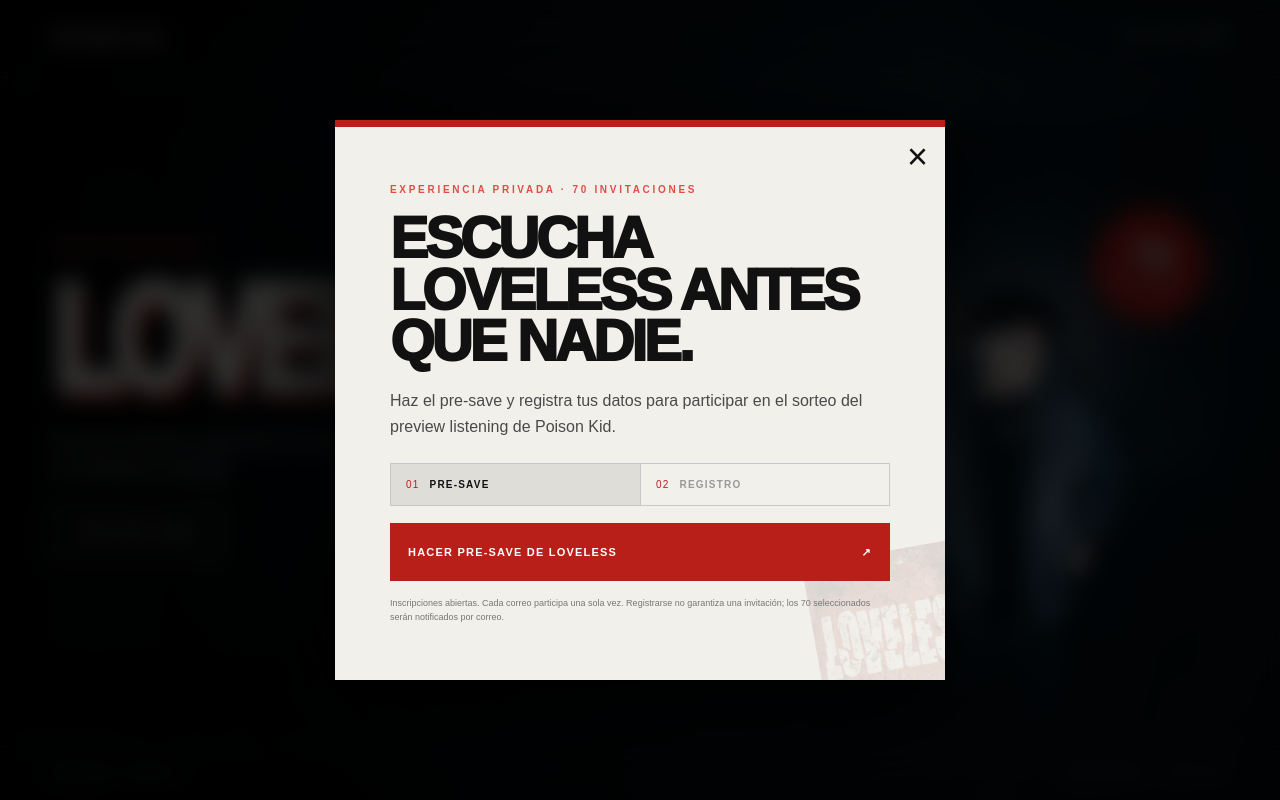
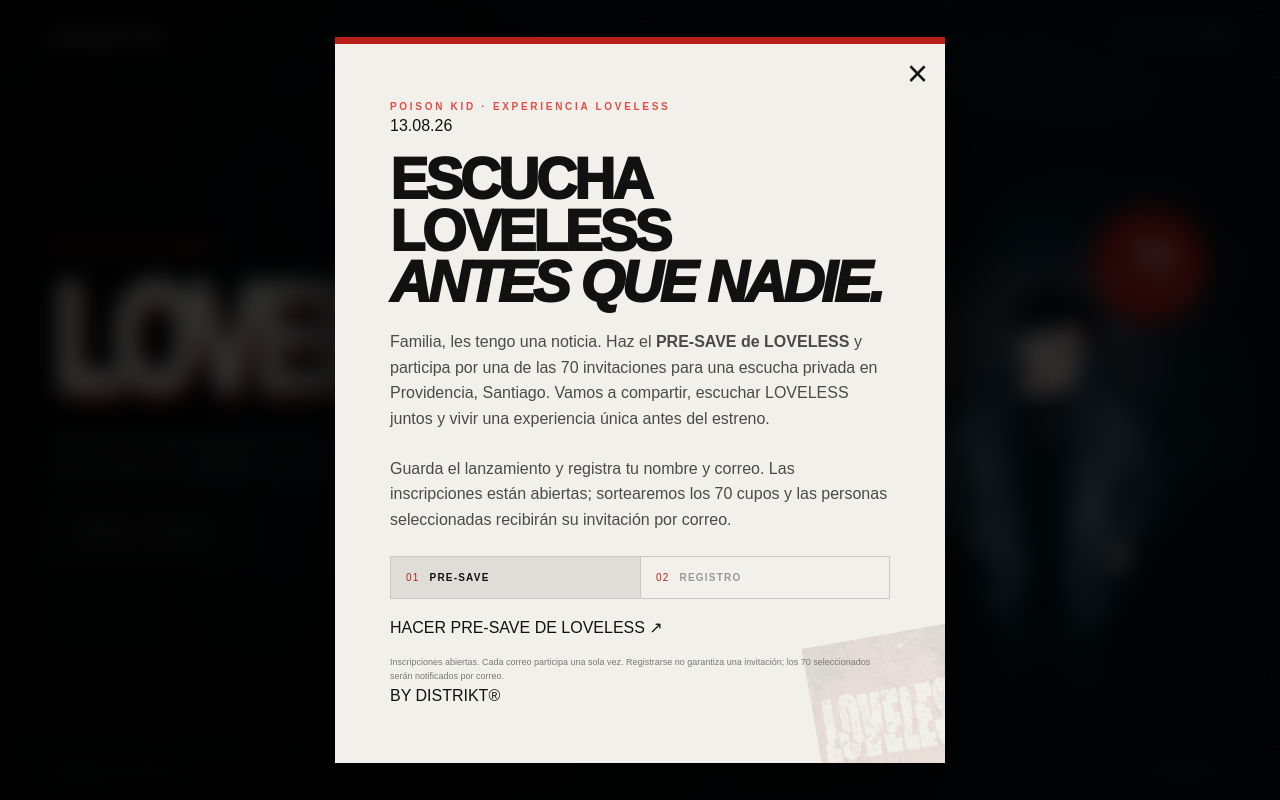
Before and after one commit to fcpanxocastro-cisko/Loveless---kid-poison, a Next.js app: page / in a window 1280 px wide. Built offline with nearby package versions, Linux system fonts and the light colour scheme.

Commit message:
Rediseñar experiencia LOVELESS y copy del sorteo

```diff
--- a/app/page.tsx
+++ b/app/page.tsx
@@ -47,26 +47,28 @@
 
       <section className="hero">
         <div className="copy">
-          <p className="overline">NUEVO LANZAMIENTO</p>
+          <p className="overline">POISON KID PRESENTA</p>
           <h1>LOVELESS</h1>
           <p className="summary">
-            Pre-save exclusivo y sorteo de 70 invitaciones para el preview
-            listening en Providencia, Santiago.
+            Una escucha antes del estreno. Haz el pre-save y participa por una
+            de las 70 invitaciones al preview listening en Providencia.
           </p>
           <button className="outlineButton" onClick={() => setModalOpen(true)}>
-            PARTICIPAR AHORA
+            ENTRAR A LOVELESS <span>↗</span>
           </button>
         </div>
 
         <div className="portraitArea">
+          <span className="ghostWord" aria-hidden="true">LOVELESS</span>
           <img src="/poison-kid.jpg" alt="Poison Kid" className="portrait" />
-          <div className="badge"><b>70</b><span>INVITACIONES</span></div>
+          <div className="badge"><b>70</b><span>CUPOS EN SORTEO</span></div>
         </div>
       </section>
 
       <footer>
         <span>PREVIEW LISTENING</span>
         <span>PROVIDENCIA · SANTIAGO</span>
+        <span className="byDistrikt">BY DISTRIKT®</span>
       </footer>
 
       {modalOpen && (
@@ -77,7 +79,7 @@
             {state === "success" ? (
               <div className="success">
                 <span className="check">✓</span>
-                <p className="redLabel">REGISTRO CONFIRMADO</p>
+                <p className="redLabel">LOVELESS · REGISTRO CONFIRMADO</p>
                 <h2>YA ESTÁS PARTICIPANDO.</h2>
                 <p>
                   Sortearemos 70 invitaciones. Si resultas seleccionado,
@@ -89,11 +91,21 @@
               </div>
             ) : (
               <>
-                <p className="redLabel">EXPERIENCIA PRIVADA · 70 INVITACIONES</p>
-                <h2 id="dialog-title">ESCUCHA LOVELESS ANTES QUE NADIE.</h2>
+                <div className="modalTopline">
+                  <p className="redLabel">POISON KID · EXPERIENCIA LOVELESS</p>
+                  <span>13.08.26</span>
+                </div>
+                <h2 id="dialog-title">ESCUCHA<br />LOVELESS<br /><em>ANTES QUE NADIE.</em></h2>
                 <p className="intro">
-                  Haz el pre-save y registra tus datos para participar en el
-                  sorteo del preview listening de Poison Kid.
+                  Familia, les tengo una noticia. Haz el <b>PRE-SAVE de LOVELESS</b> y
+                  participa por una de las 70 invitaciones para una escucha privada
+                  en Providencia, Santiago. Vamos a compartir, escuchar LOVELESS
+                  juntos y vivir una experiencia única antes del estreno.
+                </p>
+                <p className="intro secondaryCopy">
+                  Guarda el lanzamiento y registra tu nombre y correo. Las
+                  inscripciones están abiertas; sortearemos los 70 cupos y las
+                  personas seleccionadas recibirán su invitación por correo.
                 </p>
 
                 <div className="steps">
@@ -102,12 +114,12 @@
                 </div>
 
                 {!presaveDone ? (
-                  <button className="redButton" onClick={goToPresave}>
+                  <button className="coverButton" onClick={goToPresave}>
                     HACER PRE-SAVE DE LOVELESS <span>↗</span>
                   </button>
                 ) : (
                   <form onSubmit={register}>
-                    <p className="returnNotice">Tu formulario ya está listo. Completa el pre-save y vuelve a esta pestaña para registrarte.</p>
+                    <p className="returnNotice">Completa el pre-save y vuelve a esta pestaña. Tu registro ya está desbloqueado.</p>
                     <label>
                       Nombre
                       <input name="name" autoComplete="name" required minLength={2} placeholder="Tu nombre" />
@@ -116,8 +128,9 @@
                       Correo electrónico
                       <input name="email" type="email" autoComplete="email" required placeholder="tu@correo.com" />
                     </label>
-                    <button className="redButton" disabled={state === "sending"}>
+                    <button className="coverButton" disabled={state === "sending"}>
                       {state === "sending" ? "REGISTRANDO..." : "PARTICIPAR EN EL SORTEO"}
+                      <span>→</span>
                     </button>
                     {state === "error" && <p className="formError" role="alert">{error}</p>}
                   </form>
@@ -128,6 +141,7 @@
                   Registrarse no garantiza una invitación; los 70 seleccionados
                   serán notificados por correo.
                 </p>
+                <p className="modalSignature">BY DISTRIKT®</p>
               </>
             )}
           </section>
```
